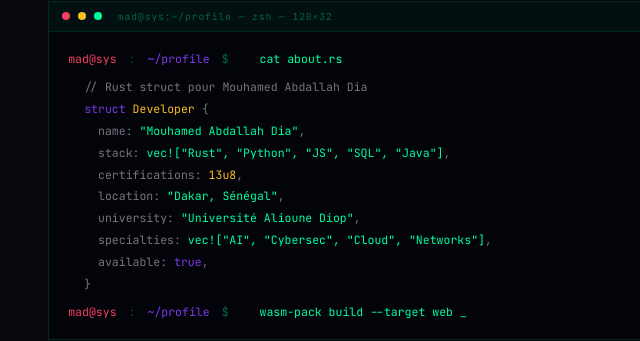
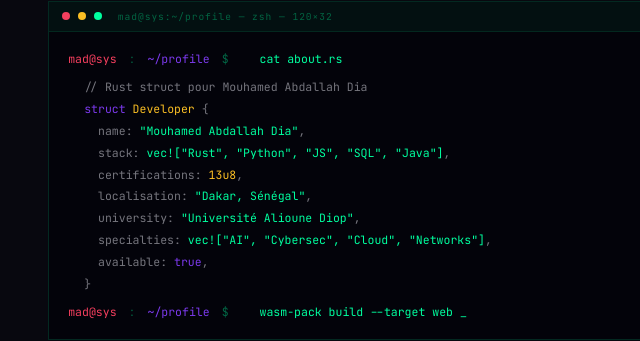
Before and after one commit to saotof-prog/portoflio, a plain HTML site: page index.html in a window 1280 px wide. Shown: the part 962-1303 px from the top of the page, 0-640 px from the left. Drawn offline with nearby package versions, Linux system fonts and the light colour scheme; animation ran at ten frames a second.

Commit message:
Portoflio for Me

```diff
--- a/index.html
+++ b/index.html
@@ -109,7 +109,7 @@
         <div class="term-out">&nbsp;&nbsp;name: <span style="color:var(--crt);">"Mouhamed Abdallah Dia"</span>,</div>
         <div class="term-out">&nbsp;&nbsp;stack: <span style="color:var(--crt);">vec!["Rust", "Python", "JS", "SQL", "Java"]</span>,</div>
         <div class="term-out">&nbsp;&nbsp;certifications: <span style="color:var(--amber);">13u8</span>,</div>
-        <div class="term-out">&nbsp;&nbsp;location: <span style="color:var(--crt);">"Dakar, Sénégal"</span>,</div>
+        <div class="term-out">&nbsp;&nbsp;localisation: <span style="color:var(--crt);">"Dakar, Sénégal"</span>,</div>
         <div class="term-out">&nbsp;&nbsp;university: <span style="color:var(--crt);">"Université Alioune Diop"</span>,</div>
         <div class="term-out">&nbsp;&nbsp;specialties: <span style="color:var(--crt);">vec!["AI", "Cybersec", "Cloud", "Networks"]</span>,</div>
         <div class="term-out">&nbsp;&nbsp;available: <span style="color:var(--crt2);">true</span>,</div>
```
